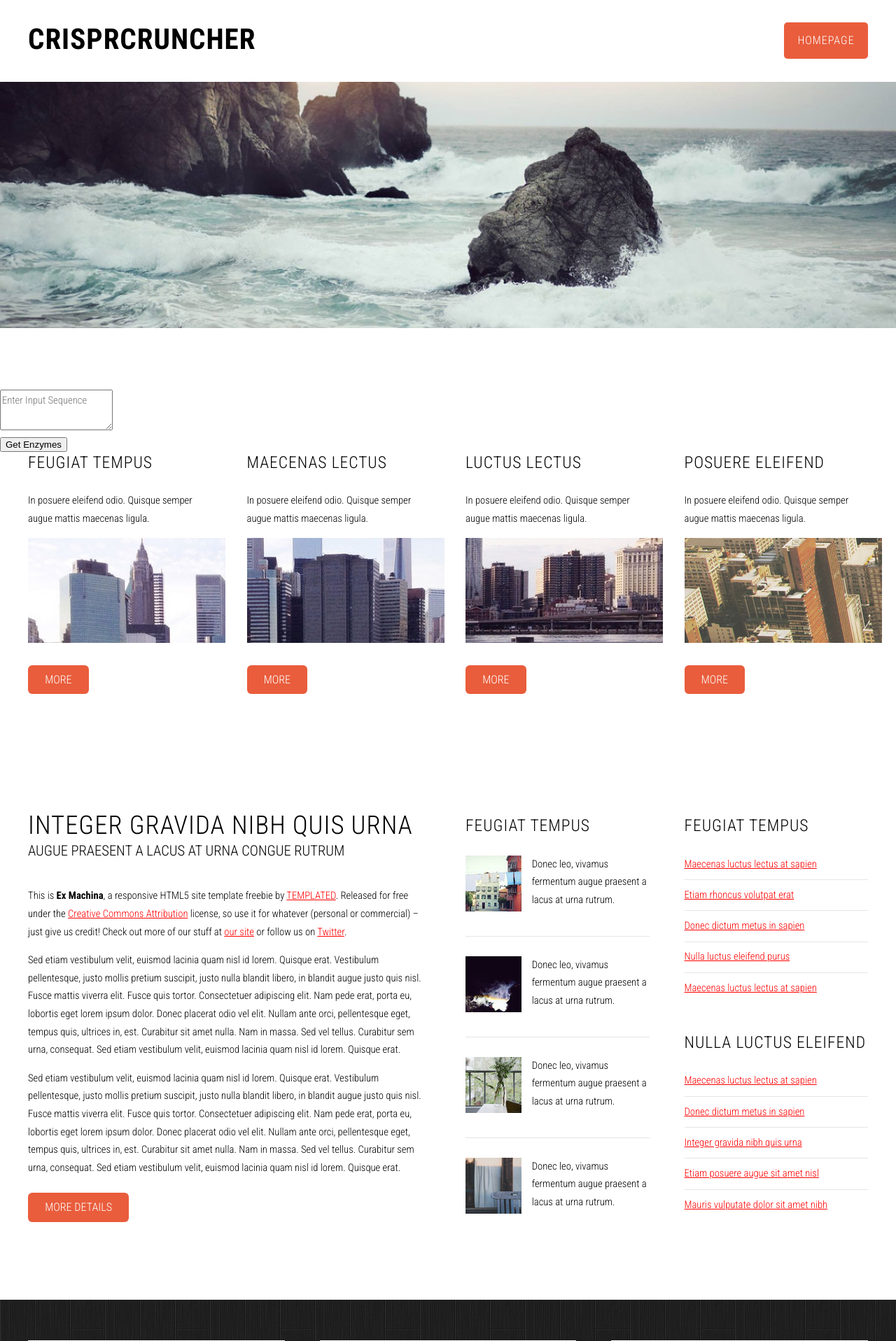
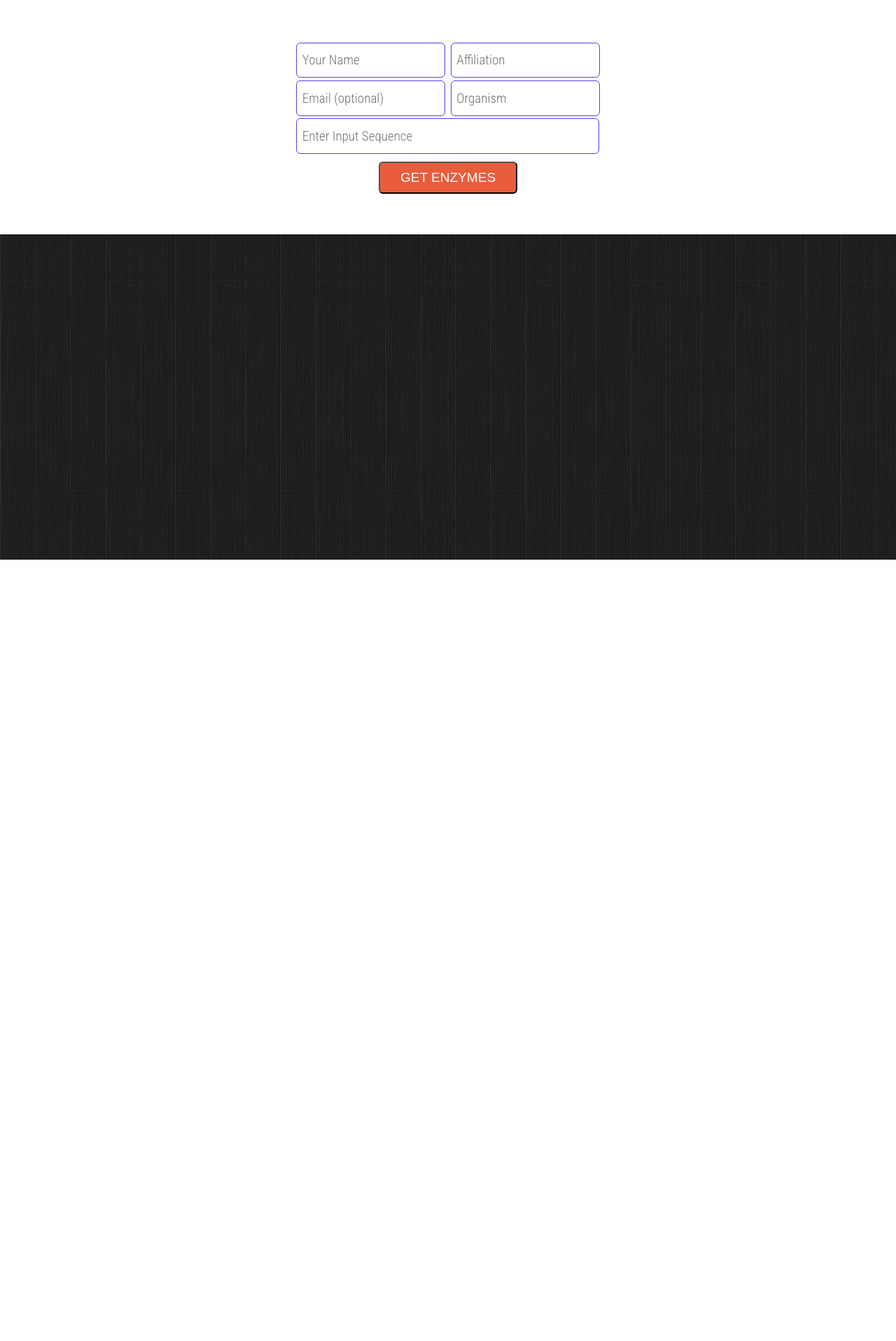
Before and after one commit to samuelfay/CRISPRcruncher, a Flask app: page / in a window 1280 px wide. Shown: the top 1917 px of the page at 70% size. After the commit the page ends 800 px from the top, so only its background shows below. Run offline with Flask 2, Linux system fonts and the light colour scheme; some libraries are stand-ins or nearby versions.

Commit message:
Worked more on getting the website front end working. The footer is bugged but it works now. Added a form for user data but haven't made it saveable yet.

```diff
--- a/CRISPRcruncher.py
+++ b/CRISPRcruncher.py
@@ -205,6 +205,6 @@
         else:
             chooser = EnzymeChooser(sequence, enzymesFile, 15)
             enzymes = chooser.getEnzymes()
-            return render_template('index 2.html', hasResults = True,
+            return render_template('index.html', hasResults = True,
                 enzymes = enzymes)
-    return render_template('index 2.html', hasResuls = False)
+    return render_template('index.html', hasResuls = False)
--- a/static/css/skel-noscript.css
+++ b/static/css/skel-noscript.css
@@ -35,6 +35,21 @@
 			max-width: 1500px;
 			min-width: 1200px;
 		}
+
+/* Input */
+		.mainFormInput {
+			border-style: solid;
+  		border-width: 1px;
+			border-color: #5c3ce9;
+			border-radius: 6px;
+			font-size: 1.3em;
+			padding: 0.4em;
+			margin: 0.1em 0.1em 0.1em 0.1em;
+		}
+		.mainFormInput:focus	{
+    box-shadow: 0 0 3px #5c3ce9;
+    outline-offset: 0px;
+	  }
 
 /* Grid */
 
--- a/static/css/style.css
+++ b/static/css/style.css
@@ -876,8 +876,12 @@
 
 	#footer
 	{
-		position: relative;
-		color: rgba(255,255,255,.4);
+		position: fixed;
+    left: 0;
+    bottom: 0;
+    width: 100%;
+		height:10%;
+		/*color: rgba(255,255,255,.4);*/
 	}
 
 	#footer .container
--- a/templates/index 2.html
+++ /dev/null
@@ -1,312 +0,0 @@
-<!DOCTYPE HTML>
-<!--
-	Ex Machina by TEMPLATED
-    templated.co @templatedco
-    Released for free under the Creative Commons Attribution 3.0 license (templated.co/license)
-
-	Modified for CRISPRcruncher by Samuel Fay
--->
-<html>
-	<head>
-		<title>CRISPRcruncher</title>
-		<meta http-equiv="content-type" content="text/html; charset=utf-8" />
-		<meta name="description" content="" />
-		<meta name="keywords" content="" />
-		<link href='http://fonts.googleapis.com/css?family=Roboto+Condensed:700italic,400,300,700' rel='stylesheet' type='text/css'>
-		<!--[if lte IE 8]><script src="js/html5shiv.js"></script><![endif]-->
-		<script src="http://ajax.googleapis.com/ajax/libs/jquery/1.11.0/jquery.min.js"></script>
-		<script src="js/skel.min.js"></script>
-		<script src="js/skel-panels.min.js"></script>
-		<script src="js/init.js"></script>
-			<link rel="stylesheet" type="text/css" href="/static/css/skel-noscript.css" />
-			<link rel="stylesheet" type="text/css" href="/static/css/style.css" />
-			<link rel="stylesheet" type="text/css" href="/static/css/style-desktop.css" />
-		<!--[if lte IE 8]><link rel="stylesheet" href="css/ie/v8.css" /><![endif]-->
-		<!--[if lte IE 9]><link rel="stylesheet" href="css/ie/v9.css" /><![endif]-->
-	</head>
-	<body class="homepage">
-
-	<!-- Header -->
-		<div id="header">
-			<div class="container">
-
-				<!-- Logo -->
-					<div id="logo">
-						<h1><a href="#">CRISPRcruncher</a></h1>
-					</div>
-
-				<!-- Nav -->
-					<nav id="nav">
-						<ul>
-							<li class="active"><a href="index.html">Homepage</a></li>
-						</ul>
-					</nav>
-
-			</div>
-		</div>
-	<!-- Header -->
-
-	<!-- Banner -->
-		<div id="banner">
-			<div class="container">
-			</div>
-		</div>
-	<!-- /Banner -->
-
-	<!-- Main -->
-		<div id="page">
-			<form method="post">
-			 <div class="form-group">
-					 <textarea name="sequence" placeholder="Enter Input Sequence"
-										 class="form-control">{{ request.form['sequence'] }}</textarea>
-			 </div>
-			 <div class="form-group">
-					 <button type="submit" class="btn btn-primary">Get Enzymes</button>
-			 </div>
-			 {% if hasResults %}
-			 <h3>{{enzymes|length}} enzymes found!</h3>
-			 <table style="width: 100%">
-				 <tr>
-					 <th>Enzyme</th>
-					 <th>Enzyme Sequence</th>
-					 <th>Modified Input Sequence</th>
-					 <th>Location</th>
-					 <th>Reverse</th>
-				 </tr>
-			 {% for enzyme in enzymes %}
-				 <tr>
-					 <td>{{enzyme}}</td>
-					 <td>{{enzymes[enzyme][1]}}</td>
-					 <td>{{enzymes[enzyme][4]}}</td>
-					 <td>{{enzymes[enzyme][3]}}</td>
-					 <td>{{enzymes[enzyme][5]}}</td>
-				 </tr>
-			 {% endfor %}
-			</table>
-			 {% endif %}
-			</form>
-			<!-- Extra -->
-			<div id="marketing" class="container">
-				<div class="row">
-					<div class="3u">
-						<section>
-							<header>
-								<h2>Feugiat Tempus</h2>
-							</header>
-							<p class="subtitle">In posuere eleifend odio. Quisque semper augue mattis maecenas ligula.</p>
-							<p><a href="#"><img src="images/pics13.jpg" alt=""></a></p>
-							<a href="#" class="button">More</a>
-						</section>
-					</div>
-					<div class="3u">
-						<section>
-							<header>
-								<h2>Maecenas lectus</h2>
-							</header>
-							<p class="subtitle">In posuere eleifend odio. Quisque semper augue mattis maecenas ligula.</p>
-							<p><a href="#"><img src="images/pics14.jpg" alt=""></a></p>
-							<a href="#" class="button">More</a>
-						</section>
-					</div>
-					<div class="3u">
-						<section>
-							<header>
-								<h2>Luctus lectus</h2>
-							</header>
-							<p class="subtitle">In posuere eleifend odio. Quisque semper augue mattis maecenas ligula.</p>
-							<p><a href="#"><img src="images/pics15.jpg" alt=""></a></p>
-							<a href="#" class="button">More</a>
-						</section>
-					</div>
-					<div class="3u">
-						<section>
-							<header>
-								<h2>Posuere eleifend</h2>
-							</header>
-							<p class="subtitle">In posuere eleifend odio. Quisque semper augue mattis maecenas ligula.</p>
-							<p><a href="#"><img src="images/pics16.jpg" alt=""></a></p>
-							<a href="#" class="button">More</a>
-						</section>
-					</div>
-				</div>
-			</div>
-			<!-- /Extra -->
-
-			<!-- Main -->
-			<div id="main" class="container">
-				<div class="row">
-					<div class="6u">
-						<section>
-							<header>
-								<h2>Integer gravida nibh quis urna</h2>
-								<span class="byline">Augue praesent a lacus at urna congue rutrum</span>
-							</header>
-							<p>This is <strong>Ex Machina</strong>, a responsive HTML5 site template freebie by <a href="http://templated.co">TEMPLATED</a>. Released for free under the <a href="http://templated.co/license">Creative Commons Attribution</a> license, so use it for whatever (personal or commercial) &ndash; just give us credit! Check out more of our stuff at <a href="http://templated.co">our site</a> or follow us on <a href="http://twitter.com/templatedco">Twitter</a>.</p>
-							<p>Sed etiam vestibulum velit, euismod lacinia quam nisl id lorem. Quisque erat. Vestibulum pellentesque, justo mollis pretium suscipit, justo nulla blandit libero, in blandit augue justo quis nisl. Fusce mattis viverra elit. Fusce quis tortor. Consectetuer adipiscing elit. Nam pede erat, porta eu, lobortis eget lorem ipsum dolor. Donec placerat odio vel elit. Nullam ante orci, pellentesque eget, tempus quis, ultrices in, est. Curabitur sit amet nulla. Nam in massa. Sed vel tellus. Curabitur sem urna, consequat. Sed etiam vestibulum velit, euismod lacinia quam nisl id lorem. Quisque erat.</p>
-							<p>Sed etiam vestibulum velit, euismod lacinia quam nisl id lorem. Quisque erat. Vestibulum pellentesque, justo mollis pretium suscipit, justo nulla blandit libero, in blandit augue justo quis nisl. Fusce mattis viverra elit. Fusce quis tortor. Consectetuer adipiscing elit. Nam pede erat, porta eu, lobortis eget lorem ipsum dolor. Donec placerat odio vel elit. Nullam ante orci, pellentesque eget, tempus quis, ultrices in, est. Curabitur sit amet nulla. Nam in massa. Sed vel tellus. Curabitur sem urna, consequat. Sed etiam vestibulum velit, euismod lacinia quam nisl id lorem. Quisque erat.</p>
-							<a href="#" class="button">More Details</a>
-						</section>
-					</div>
-					<div class="3u">
-						<section class="sidebar">
-							<header>
-								<h2>Feugiat Tempus</h2>
-							</header>
-							<ul class="style2">
-								<li>
-									<a href="#"><img src="images/pics07.jpg" alt=""></a>
-									<p>Donec leo, vivamus fermentum augue praesent a lacus at urna rutrum.</p>
-								</li>
-								<li>
-									<a href="#"><img src="images/pics08.jpg" alt=""></a>
-									<p>Donec leo, vivamus fermentum augue praesent a lacus at urna rutrum.</p>
-								</li>
-								<li>
-									<a href="#"><img src="images/pics09.jpg" alt=""></a>
-									<p>Donec leo, vivamus fermentum augue praesent a lacus at urna rutrum.</p>
-								</li>
-								<li>
-									<a href="#"><img src="images/pics10.jpg" alt=""></a>
-									<p>Donec leo, vivamus fermentum augue praesent a lacus at urna rutrum.</p>
-								</li>
-							</ul>
-						</section>
-					</div>
-					<div class="3u">
-						<section class="sidebar">
-							<header>
-								<h2>Feugiat Tempus</h2>
-							</header>
-							<ul class="style1">
-								<li><a href="#">Maecenas luctus lectus at sapien</a></li>
-								<li><a href="#">Etiam rhoncus volutpat erat</a></li>
-								<li><a href="#">Donec dictum metus in sapien</a></li>
-								<li><a href="#">Nulla luctus eleifend purus</a></li>
-								<li><a href="#">Maecenas luctus lectus at sapien</a></li>
-							</ul>
-						</section>
-						<section class="sidebar">
-							<header>
-								<h2>Nulla luctus eleifend</h2>
-							</header>
-							<ul class="style1">
-								<li><a href="#">Maecenas luctus lectus at sapien</a></li>
-								<li><a href="#">Donec dictum metus in sapien</a></li>
-								<li><a href="#">Integer gravida nibh quis urna</a></li>
-								<li><a href="#">Etiam posuere augue sit amet nisl</a></li>
-								<li><a href="#">Mauris vulputate dolor sit amet nibh</a></li>
-							</ul>
-						</section>
-					</div>
-				</div>
-			</div>
-			<!-- Main -->
-
-		</div>
-	<!-- /Main -->
-
-	<!-- Featured -->
-		<div id="featured">
-			<div class="container">
-				<div class="row">
-					<section class="4u">
-						<div class="box">
-							<a href="#" class="image left"><img src="images/pics04.jpg" alt=""></a>
-							<h3>Etiam posuere augue</h3>
-							<p>Donec nonummy magna quis risus eleifend. </p>
-							<a href="#" class="button">More</a>
-						</div>
-					</section>
-					<section class="4u">
-						<div class="box">
-							<a href="#" class="image left"><img src="images/pics05.jpg" alt=""></a>
-							<h3>Etiam posuere augue</h3>
-							<p>Donec nonummy magna quis risus eleifend. </p>
-							<a href="#" class="button">More</a>
-						</div>
-					</section>
-					<section class="4u">
-						<div class="box">
-							<a href="#" class="image left"><img src="images/pics06.jpg" alt=""></a>
-							<h3>Etiam posuere augue</h3>
-							<p>Donec nonummy magna quis risus eleifend. </p>
-							<a href="#" class="button">More</a>
-						</div>
-					</section>
-				</div>
-				<div class="divider"></div>
-			</div>
-		</div>
-	<!-- /Featured -->
-
-	<!-- Footer -->
-		<div id="footer">
-			<div class="container">
-				<div class="row">
-					<div class="3u">
-						<section>
-							<h2>Maecenas lectus</h2>
-							<div class="balloon">
-								<blockquote>&ldquo;&nbsp;&nbsp;Donec leo, vivamus ullamcorper fermentum nibh in augue pulvinar ullamcorper metus praesent a lacus at urna congue ullamcorper  rutrum.&nbsp;&nbsp;&rdquo;<br>
-									<br>
-									<strong>&ndash;&nbsp;&nbsp;John Smith</strong></blockquote>
-							</div>
-							<div class="ballon-bgbtm">&nbsp;</div>
-						</section>
-					</div>
-					<div class="3u">
-						<section>
-							<h2>Donec dictum</h2>
-							<ul class="default">
-								<li>
-									<h3>Mauris vulputate dolor sit amet</h3>
-									<p><a href="#">Donec leo, vivamus fermentum nibh in augue praesent a lacus at urna congue rutrum.</a></p>
-								</li>
-								<li>
-									<h3>Fusce ultrices fringilla metus</h3>
-									<p><a href="#">Donec leo, vivamus fermentum nibh in augue praesent a lacus at urna congue rutrum.</a></p>
-								</li>
-								<li>
-									<h3>Donec dictum metus in sapien</h3>
-									<p><a href="#">Donec leo, vivamus fermentum nibh in augue praesent a lacus at urna congue rutrum.</a></p>
-								</li>
-							</ul>
-						</section>
-					</div>
-					<div class="3u">
-						<section>
-							<h2>Nulla leifend</h2>
-							<p>Donec placerat odio vel elit. Nullam ante orci, pellentesque eget, tempus quis, ultrices in, est. Curabitur sit amet nulla. Nam in massa. Sed vel tellus. Curabitur sem urna, consequat.</p>
-							<ul class="style5">
-								<li><a href="#"><img src="images/pics07.jpg" alt=""></a></li>
-								<li><a href="#"><img src="images/pics08.jpg" alt=""></a></li>
-								<li><a href="#"><img src="images/pics09.jpg" alt=""></a></li>
-								<li><a href="#"><img src="images/pics10.jpg" alt=""></a></li>
-								<li><a href="#"><img src="images/pics11.jpg" alt=""></a></li>
-								<li><a href="#"><img src="images/pics12.jpg" alt=""></a></li>
-							</ul>
-							<a href="#" class="button">More Collections</a>
-						</section>
-					</div>
-					<div class="3u">
-						<section>
-							<h2>Luctus eleifend</h2>
-							<p><strong>Aliquam erat volutpat. Pellentesque tristique ante ut risus. </strong></p>
-							<p>Quisque dictum. Integer nisl risus, sagittis convallis, rutrum id, elementum congue, nibh. Suspendisse dictum porta lectus. Donec placerat odio vel elit.</p>
-							<p>Donec placerat odio vel elit. Nullam ante orci, pellentesque eget, tempus quis, ultrices in, est. Curabitur sit amet nulla. Nam in massa. Sed vel tellus. Curabitur sem urna, consequat.</p>
-							<a href="#" class="button">More Collections</a>
-						</section>
-					</div>
-				</div>
-			</div>
-		</div>
-	<!-- /Footer -->
-
-	<!-- Copyright -->
-		<div id="copyright" class="container">
-			Design: <a href="http://templated.co">TEMPLATED</a> Images: <a href="http://unsplash.com">Unsplash</a> (<a href="http://unsplash.com/cc0">CC0</a>)
-		</div>
-
-
-	</body>
-</html>
--- a/templates/index.html
+++ b/templates/index.html
@@ -1,20 +1,88 @@
-<!DOCTYPE html>
-<html lang="en">
+<!DOCTYPE HTML>
+<!--
+	Ex Machina by TEMPLATED
+    templated.co @templatedco
+    Released for free under the Creative Commons Attribution 3.0 license (templated.co/license)
+
+	Modified for CRISPRcruncher by Samuel Fay
+-->
+<html>
 	<head>
-    <meta charset="UTF-8">
 		<title>CRISPRcruncher</title>
+		<meta http-equiv="content-type" content="text/html; charset=utf-8" />
+		<meta name="description" content="" />
+		<meta name="keywords" content="" />
+		<link href='http://fonts.googleapis.com/css?family=Roboto+Condensed:700italic,400,300,700' rel='stylesheet' type='text/css'>
+		<!--[if lte IE 8]><script src="js/html5shiv.js"></script><![endif]-->
+		<script src="http://ajax.googleapis.com/ajax/libs/jquery/1.11.0/jquery.min.js"></script>
+		<script src="js/skel.min.js"></script>
+		<script src="js/skel-panels.min.js"></script>
+		<script src="js/init.js"></script>
+			<link rel="stylesheet" type="text/css" href="/static/css/skel-noscript.css" />
+			<link rel="stylesheet" type="text/css" href="/static/css/style.css" />
+			<link rel="stylesheet" type="text/css" href="/static/css/style-desktop.css" />
+		<!--[if lte IE 8]><link rel="stylesheet" href="css/ie/v8.css" /><![endif]-->
+		<!--[if lte IE 9]><link rel="stylesheet" href="css/ie/v9.css" /><![endif]-->
 	</head>
-<body>
-   <h1>Welcome to CRISPRcruncher!</h1>
+	<body class="homepage">
+
+	<!-- Header -->
+		<div id="header" style="position:absolute;height:15%;width:100%;top:0%">
+			<div class="container">
+
+				<!-- Logo -->
+					<div id="logo">
+						<h1><a href="#">CRISPRcruncher</a></h1>
+					</div>
+
+				<!-- Nav -->
+					<nav id="nav">
+						<ul>
+							<li class="active"><a href="index.html">Homepage</a></li>
+						</ul>
+					</nav>
+
+			</div>
+		</div>
+	<!-- Header -->
+
+	<!-- Banner -->
+
+	<!-- /Banner -->
+
+	<!-- Main -->
+		<div id="page" style="padding:4em 0em 4em 0em;position:absolute;min-height:75%
+		;width:100%;top:15%">
+			{% if hasResults != true %}
+			<div id="main-form" class="container">
+			 <div style="padding:0% 25% 0% 25%;display:flex;justify-content:center">
 			 <form method="post">
 			 <div class="form-group">
-        <textarea name="sequence" placeholder="Enter Input Sequence"
-                  class="form-control">{{ request.form['sequence'] }}</textarea>
+				 <ul class="style1" pad>
+				 <input type="text" name="name" placeholder="Your Name"
+									 class="form-control mainFormInput" >{{ request.form['name'] }}</input>
+				 <input type="text" name="affiliation" placeholder="Affiliation"
+										class="form-control mainFormInput">{{ request.form['affiliation'] }}</input>
+				</ul>
+				<ul class="style1">
+				<input type="text" name="email" placeholder="Email (optional)"
+									class="form-control mainFormInput">{{ request.form['email'] }}</input>
+				<input type="text" name="organism" placeholder="Organism"
+									class="form-control mainFormInput">{{ request.form['organism'] }}</input>
+				</ul>
+					 <input name="sequence" placeholder="Enter Input Sequence"
+										 class="form-control mainFormInput" style="width:99%">{{ request.form['sequence'] }}</textarea>
 				</div>
-    <div class="form-group">
-        <button type="submit" class="btn btn-primary">Get Enzymes</button>
+				<div id="submitButtonDiv" style="display:flex;justify-content:center">
+				 <button type="submit" class="button" style="font-size:1.3em;">Get Enzymes</button>
 			 </div>
+		 </form>
+		 	</div>
+		</div>
+			{% endif %}
 			 {% if hasResults %}
+			 <button type="button" class="button" style="font-size:0.5em;" onclick="window.location.href='/index.html';"
+			 >Get Enzymes</button>
 			 <h3>{{enzymes|length}} enzymes found!</h3>
 			 <table style="width: 100%">
 				 <tr>
@@ -35,6 +103,16 @@
 			 {% endfor %}
 			</table>
 			 {% endif %}
-</form>
+	</div>
+	<!-- /Footer -->
+
+	<!-- Copyright -->
+		<div id="footer" style="position:absolute;bottom:0;left:0;width:100%;height:10%">
+		<div id="copyright" class="container">
+			Design: <a href="http://templated.co">TEMPLATED</a> Images: <a href="http://unsplash.com">Unsplash</a> (<a href="http://unsplash.com/cc0">CC0</a>)
+		</div>
+	</div>
+
+
 	</body>
 </html>
```
Also changed, not shown: 3 other files. Lines whose indentation alone changed are shown as unchanged.
